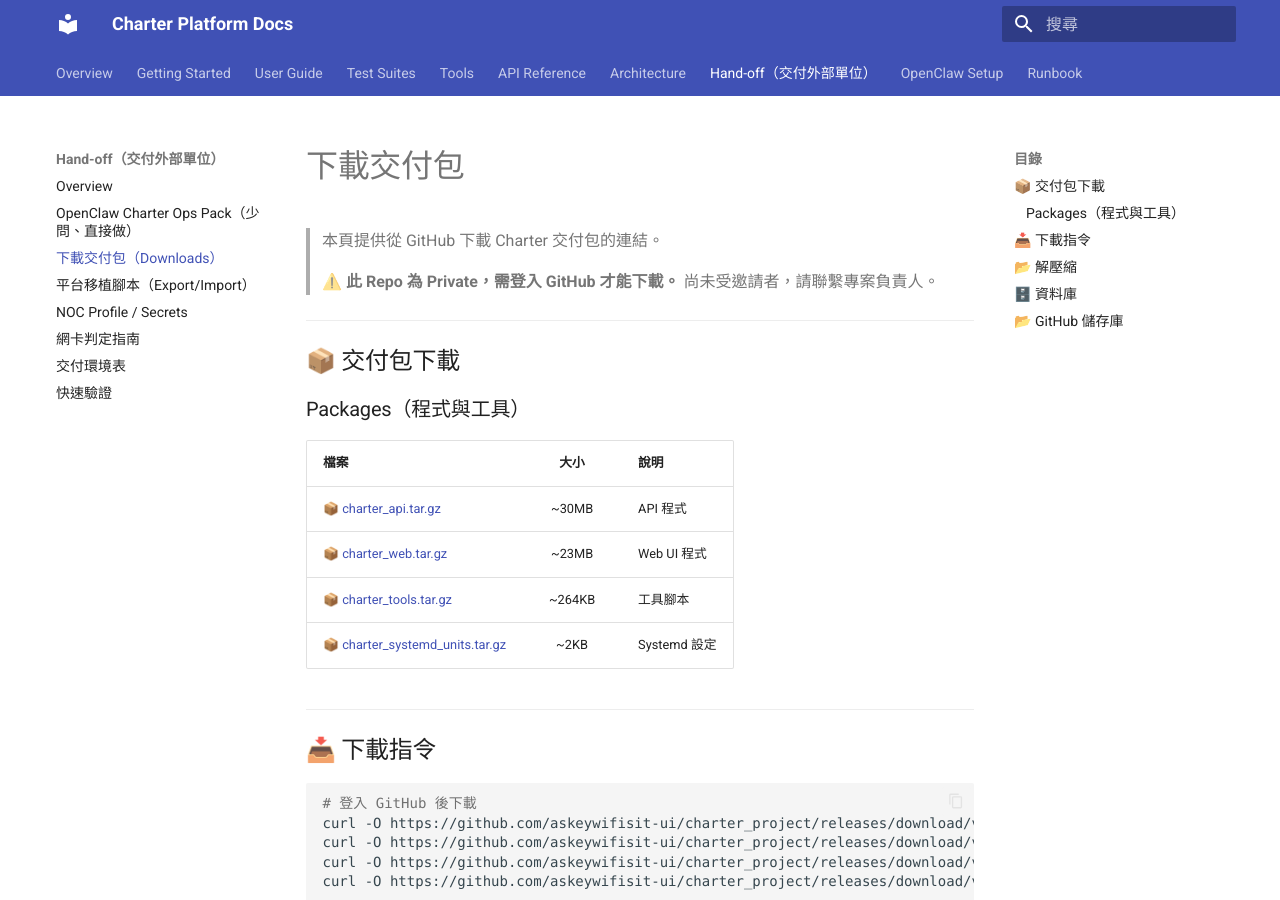
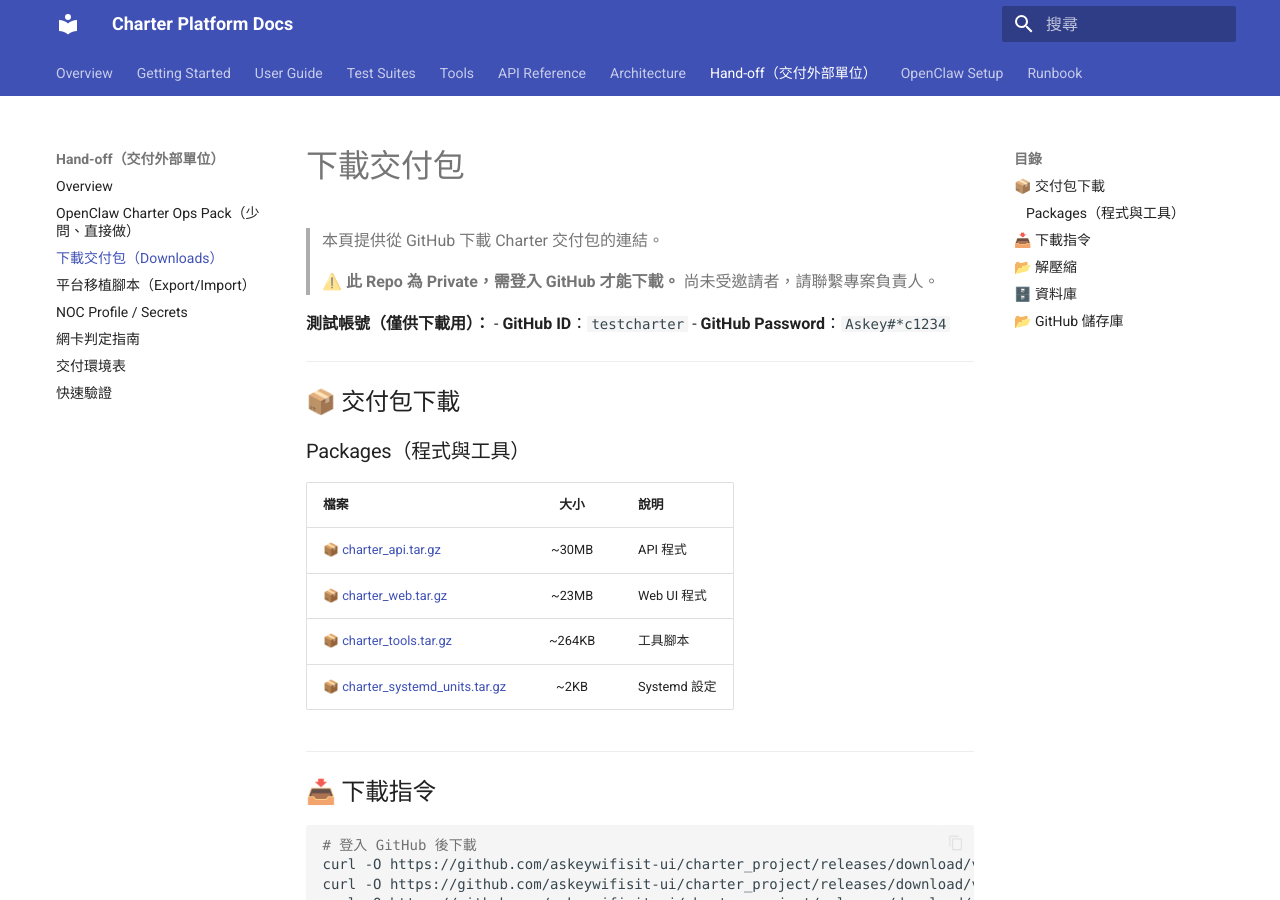
Before and after one commit to askeywifisit-ui/charter_project, an MkDocs documentation site: the page built from docs/charter_site/docs/handoff/downloads.md, in a window 1280 px wide and 900 px high. Built offline with MkDocs 1.6.1 and Material for MkDocs 9.7.7, drawn with Linux system fonts in a browser that asks for light colours; comment, search, counter and statistics services are not loaded.

Commit message:
Add test account credentials for GitHub login

```diff
--- a/docs/charter_site/docs/handoff/downloads.md
+++ b/docs/charter_site/docs/handoff/downloads.md
@@ -4,6 +4,10 @@
 
 > ⚠️ **此 Repo 為 Private，需登入 GitHub 才能下載。**
 > 尚未受邀請者，請聯繫專案負責人。
+
+**測試帳號（僅供下載用）：**
+- **GitHub ID**：`testcharter`
+- **GitHub Password**：`Askey#*c1234`
 
 ---
 
```
